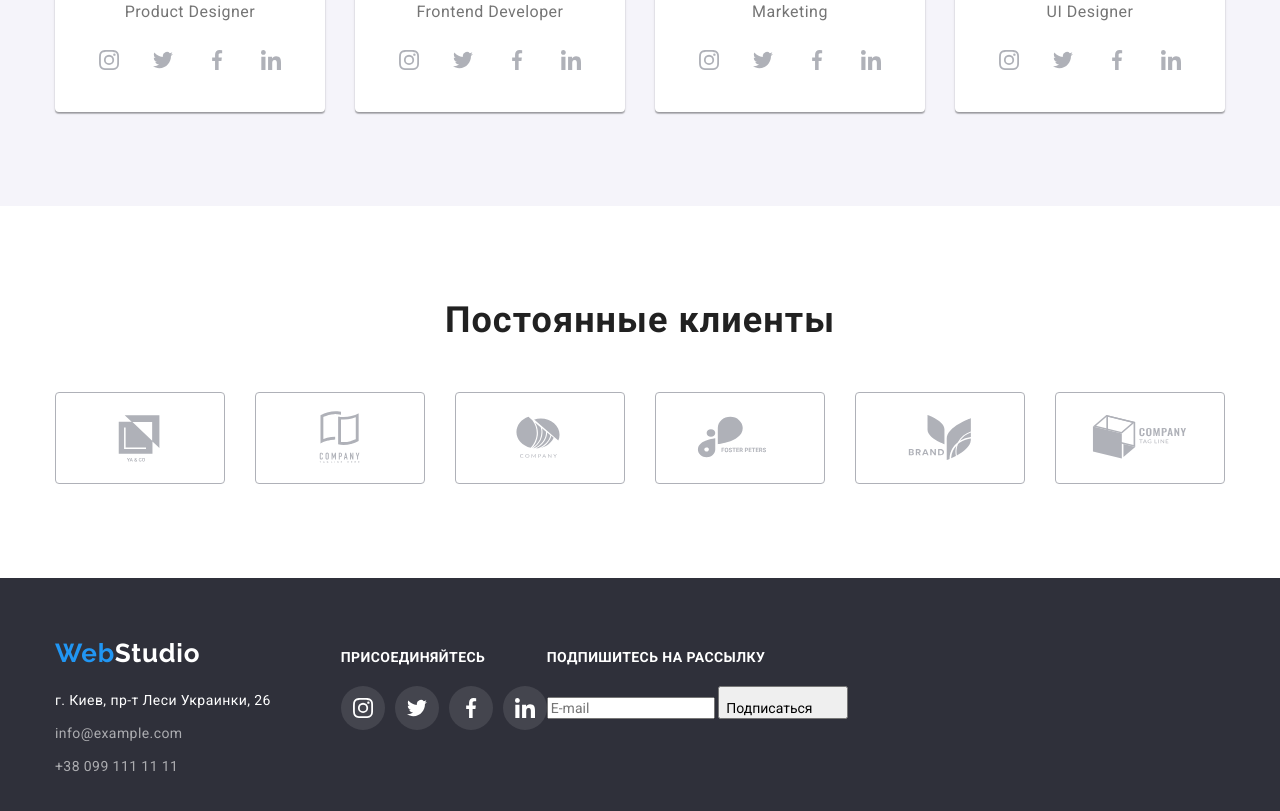
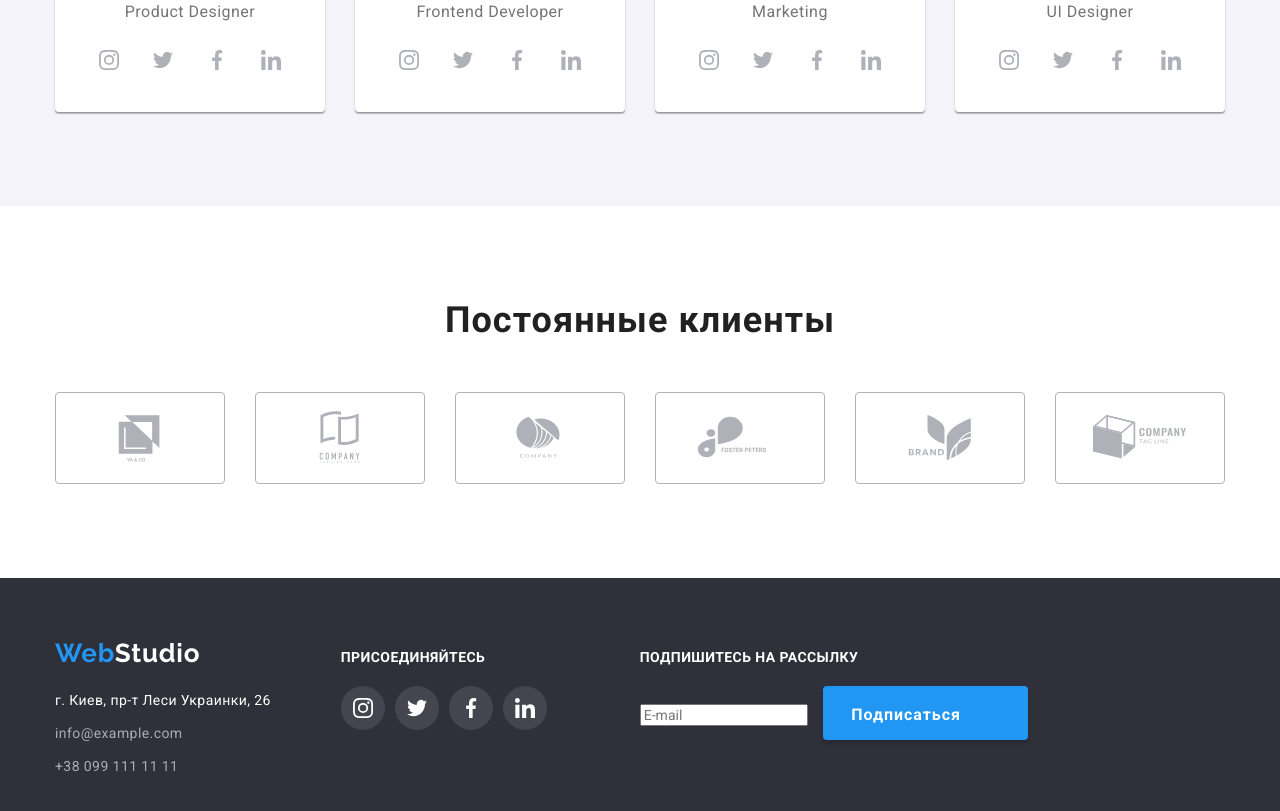
Before and after one commit to Yauheni2021/goit-markup-hw-06, a plain HTML site: page index.html in a window 1280 px wide. Shown: the part 2100-2911 px from the top of the page. Drawn offline with nearby package versions, Linux system fonts and the light colour scheme.

Commit message:
Update styles

```diff
--- a/css/styles.css
+++ b/css/styles.css
@@ -562,6 +562,7 @@ ul {
   display: flex;
   flex-direction: column;
   align-items: baseline;
+  margin-right: 93px;
   width: 206px;
   height: 80px;
 
@@ -585,13 +586,41 @@ ul {
 .socials-link.footer {
   background-color: rgba(255, 255, 255, 0.1);
   color: var(--primary-bg-color);
-  /* transition: fill var(--transition-duration) var(--transition-timing-function),
-    background-color var(--transition-duration) var(--transition-timing-function); */
 }
 
 .socials-link.footer:hover,
 .socials-link.footer:focus {
   background-color: var(--accent-color);
+}
+
+/* кнопка футера */
+
+.footer-form {
+  display: flex;
+}
+
+.footer-button {
+  display: inline-block;
+  padding: 10px 28px;
+  margin-left: 12px;
+  font-weight: 700;
+  font-size: 16px;
+  line-height: 1.87em;
+  align-items: center;
+  letter-spacing: 0.06em;
+  cursor: pointer;
+  color: var(--primary-bg-color);
+  min-width: 200px;
+  background: var(--accent-color);
+  box-shadow: 0px 4px 4px var(--btn-shadow-color);
+  border-radius: 4px;
+  border: 0;
+}
+
+.icon-send {
+  margin-left: 10px;
+  align-items: center;
+  fill: currentColor
 }
 
 /* портфолио */
```
